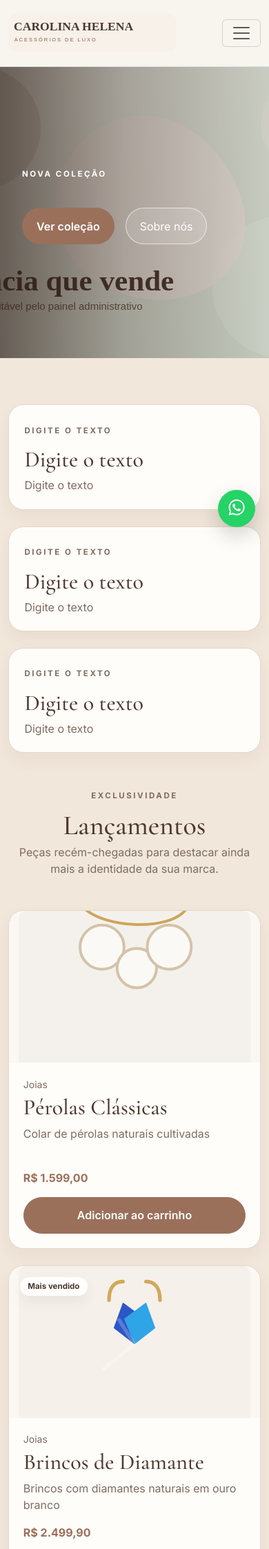
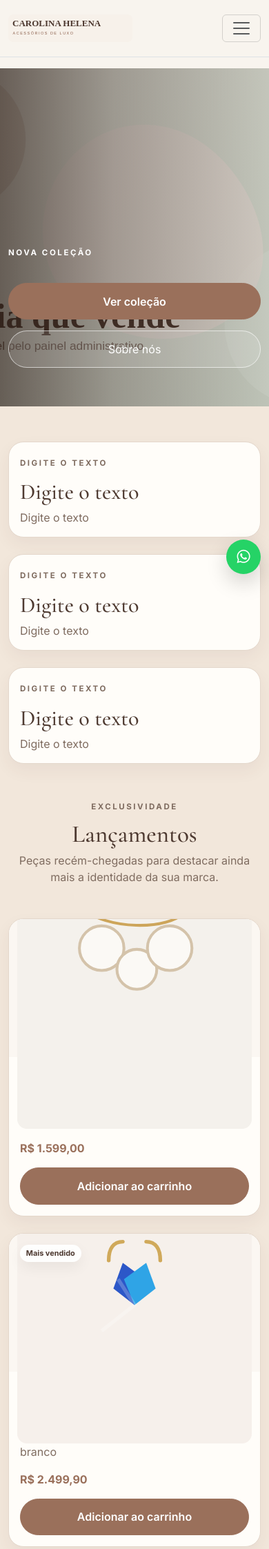
Before and after one commit to gabrieldigitalsales-del/carolina-helena, a Flask app: page / in a window 390 px wide. Shown: the top 2245 px of the page at 69% size. Run offline with Flask 3, Linux system fonts and the light colour scheme; data comes from the database, SQL or seed files in the repository; parts of the project's set-up code (start-up, migrations or seed data) failed here and were passed over.

Commit message:
Update style.css

```diff
--- a/static/css/style.css
+++ b/static/css/style.css
@@ -15,37 +15,61 @@
     --radius: 22px;
 }
 
-{ box-sizing: border-box; }
-html { scroll-behavior: smooth; }
+*,
+*::before,
+*::after {
+    box-sizing: border-box;
+}
+
+html {
+    scroll-behavior: smooth;
+    -webkit-text-size-adjust: 100%;
+}
+
 body {
+    margin: 0;
     font-family: 'Inter', sans-serif;
     background: var(--bg);
     color: var(--text);
+    overflow-x: hidden;
 }
-
 
 h1, h2, h3, h4, h5, .navbar-brand, .admin-brand {
     font-family: 'Cormorant Garamond', serif;
 }
 
+img,
+picture,
+video,
+canvas,
+svg,
+iframe {
+    max-width: 100%;
+    height: auto;
+    display: block;
+}
+
 a { color: inherit; }
 a:hover { color: var(--primary-dark); }
-
-img { max-width: 100%; }
 
 .site-navbar {
     background: rgba(248, 244, 238, 0.94);
     backdrop-filter: blur(12px);
 }
 
+.site-navbar .container,
+.site-navbar .container-fluid {
+    min-width: 0;
+}
+
 .brand-logo {
-height: 54px;
+    height: clamp(40px, 8vw, 54px);
     width: auto;
     max-width: 100%;
 }
 
 .navbar .nav-link {
-letter-spacing: 0.08em;
+    letter-spacing: 0.06em;
 }
 
 .btn-primary-custom {
@@ -107,40 +133,51 @@ align-items: center;
     justify-content: center;
 }
 
-.hero-section { margin-top: -1rem; }
+.hero-section {
+    margin-top: 0;
+}
+
 .hero-banner {
     position: relative;
-min-height: 82vh;
+    min-height: clamp(480px, 70svh, 820px);
     display: flex;
     align-items: center;
+    overflow: hidden;
 }
+
 .hero-image {
     position: absolute;
     inset: 0;
     width: 100%;
     height: 100%;
     object-fit: cover;
+    object-position: center center;
 }
+
 .hero-overlay {
     position: absolute;
     inset: 0;
-background: linear-gradient(90deg, rgba(40, 27, 20, 0.68) 0%, rgba(40, 27, 20, 0.36) 46%, rgba(40, 27, 20, 0.15) 100%);
+    background: linear-gradient(90deg, rgba(40, 27, 20, 0.68) 0%, rgba(40, 27, 20, 0.40) 42%, rgba(40, 27, 20, 0.18) 100%);
 }
+
 .hero-content {
     position: relative;
     z-index: 2;
     color: white;
-padding-top: 5rem;
-padding-bottom: 5rem;
+    padding-top: clamp(5rem, 10vw, 7rem);
+    padding-bottom: clamp(3rem, 8vw, 5rem);
 }
+
 .hero-content h1 {
-font-size: clamp(3rem, 8vw, 5.6rem);
-line-height: 0.92;
+    font-size: clamp(2.2rem, 9vw, 5.6rem);
+    line-height: 0.95;
     max-width: 700px;
+    word-break: break-word;
 }
+
 .hero-content p {
     max-width: 560px;
-font-size: 1.08rem;
+    font-size: clamp(0.95rem, 2.8vw, 1.08rem);
     margin: 1.2rem 0 1.6rem;
 }
 
@@ -565,45 +668,54 @@ flex-direction: column;
     gap: 0.5rem;
     height: 100%;
 }
+
 .admin-stat-card span {
     color: var(--muted);
     text-transform: uppercase;
     letter-spacing: 0.12em;
     font-size: 0.75rem;
 }
+
 .admin-stat-card strong {
     font-size: 2rem;
     font-family: 'Cormorant Garamond', serif;
 }
-.quick-actions {
-padding: 1.4rem;
-}
-.quick-actions .btn {
-min-width: 170px;
-}
+
+.quick-actions { padding: 1.4rem; }
+.quick-actions .btn { min-width: 170px; }
+
 .thumb-banner {
     width: 120px;
     height: 70px;
     object-fit: cover;
     border-radius: 12px;
 }
+
 .thumb-square {
     width: 70px;
     height: 70px;
     object-fit: cover;
     border-radius: 14px;
 }
+
 .table td,
 .table th {
     vertical-align: middle;
 }
+
 .order-items-list {
     padding-left: 1rem;
     margin-bottom: 0;
 }
 
+@media (min-width: 992px) {
+    .hero-section {
+        margin-top: -1rem;
+    }
+}
+
 @media (max-width: 991.98px) {
-.hero-banner { min-height: 72vh; }
+    .hero-banner { min-height: 68svh; }
     .product-thumb-wrap { height: 250px; min-height: 250px; }
     .detail-image { height: 420px; }
     .admin-layout { grid-template-columns: 1fr; }
@@ -615,16 +727,99 @@ height: auto;
 }
 
 @media (max-width: 767.98px) {
-.section-space { padding: 4.2rem 0; }
-.section-space-sm { padding: 3.3rem 0; }
-.hero-content h1 { font-size: clamp(2.5rem, 12vw, 4rem); }
-.product-thumb-wrap { height: 220px; min-height: 220px; }
+    .section-space { padding: 4rem 0; }
+    .section-space-sm { padding: 3rem 0; }
+
+    .hero-section {
+        margin-top: 0;
+    }
+
+    .hero-banner {
+        min-height: 62svh;
+        align-items: flex-end;
+    }
+
+    .hero-content {
+        padding-top: 6rem;
+        padding-bottom: 2.5rem;
+    }
+
+    .hero-content h1 {
+        font-size: clamp(2.2rem, 10vw, 3.4rem);
+        line-height: 0.98;
+        max-width: 100%;
+    }
+
+    .hero-content p {
+        font-size: 0.98rem;
+        max-width: 100%;
+        margin: 1rem 0 1.25rem;
+    }
+
+    .hero-note {
+        width: 100%;
+        justify-content: flex-start;
+        padding: 1rem;
+        font-size: 0.92rem;
+    }
+
+    .hero-actions {
+        width: 100%;
+    }
+
+    .hero-actions .btn {
+        flex: 1 1 100%;
+    }
+
+    .section-title,
+    .page-title {
+        font-size: clamp(2rem, 9vw, 3rem);
+        line-height: 1;
+    }
+
+    .product-body h3,
+    .category-card h3,
+    .empty-block h3,
+    .detail-description h3,
+    .related-title {
+        font-size: 1.7rem;
+    }
+
+    .product-text {
+        min-height: auto;
+    }
+
+    .product-thumb-wrap {
+        height: 220px;
+        min-height: 220px;
+        padding: 0.75rem;
+    }
+
     .detail-buy-grid { grid-template-columns: 1fr; }
     .detail-actions { grid-template-columns: 1fr; }
+
+    .detail-image { height: 340px; }
+    .about-image { min-height: 320px; }
+    .map-frame-wrap iframe { min-height: 300px; }
+
     .cart-line-item {
         flex-direction: column;
     }
+
     .cart-actions { width: 100%; }
+
+    .collection-toolbar {
+        flex-direction: column;
+        align-items: stretch;
+    }
+
+    .btn-primary-custom,
+    .btn-soft-custom,
+    .btn-outline-dark,
+    .btn-outline-secondary {
+        width: 100%;
+    }
+
     .whatsapp-float {
         width: 54px;
         height: 54px;
@@ -632,33 +827,82 @@ right: 14px;
         bottom: 14px;
     }
 }
-/* ===== AJUSTES MOBILE E CARDS ===== */
 
-.product-card img {
+@media (max-width: 575.98px) {
+    .site-navbar {
+        backdrop-filter: blur(8px);
+    }
+
+    .brand-logo {
+        height: 40px;
+    }
+
+    .hero-banner {
+        min-height: 58svh;
+    }
+
+    .hero-content {
+        padding-top: 5.5rem;
+        padding-bottom: 2rem;
+    }
+
+    .hero-content h1 {
+        font-size: clamp(2rem, 9.5vw, 2.8rem);
+    }
+
+    .hero-content p {
+        font-size: 0.92rem;
+    }
+
+    .section-space {
+        padding: 3.2rem 0;
+    }
+
+    .section-space-sm {
+        padding: 2.6rem 0;
+    }
+
+    .feature-card,
+    .product-body,
+    .filter-card,
+    .summary-card,
+    .contact-card,
+    .about-text-card,
+    .empty-block,
+    .info-panel,
+    .quick-actions,
+    .search-box,
+    .map-frame-wrap,
+    .cart-line-item,
+    .detail-form {
+        padding: 1rem;
+    }
+
+    .product-thumb-wrap {
+        height: 200px;
+        min-height: 200px;
+    }
+
+    .product-tag {
+        font-size: 0.68rem;
+        padding: 0.28rem 0.55rem;
+    }
+
+    .detail-image {
+        height: 280px;
+    }
+
+    .cart-line-item img {
         width: 100%;
-height: 220px;
-object-fit: cover;
-border-radius: 12px 12px 0 0;
+        max-width: 140px;
+        height: auto;
     }
 
     .whatsapp-float {
-bottom: 20px;
-right: 20px;
-z-index: 10;
-}
-
-@media (max-width: 768px) {
-.whatsapp-float {
-bottom: 80px;
-}
-
-.hero-banner {
-min-height: 50vh;
-padding: 20px;
-}
-
-.btn-primary {
-padding: 12px 20px;
-font-size: 14px;
+        width: 50px;
+        height: 50px;
+        right: 12px;
+        bottom: 12px;
+        font-size: 1.2rem;
     }
 }
```
Also changed, not shown: other parts of static/css/style.css (+81 -13 lines). Lines whose indentation alone changed are shown as unchanged.
